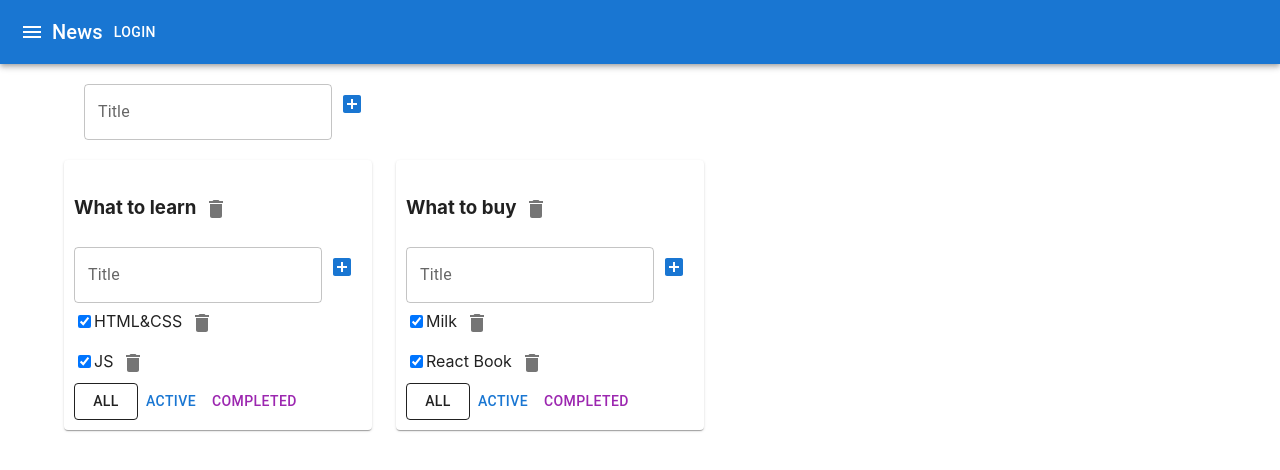
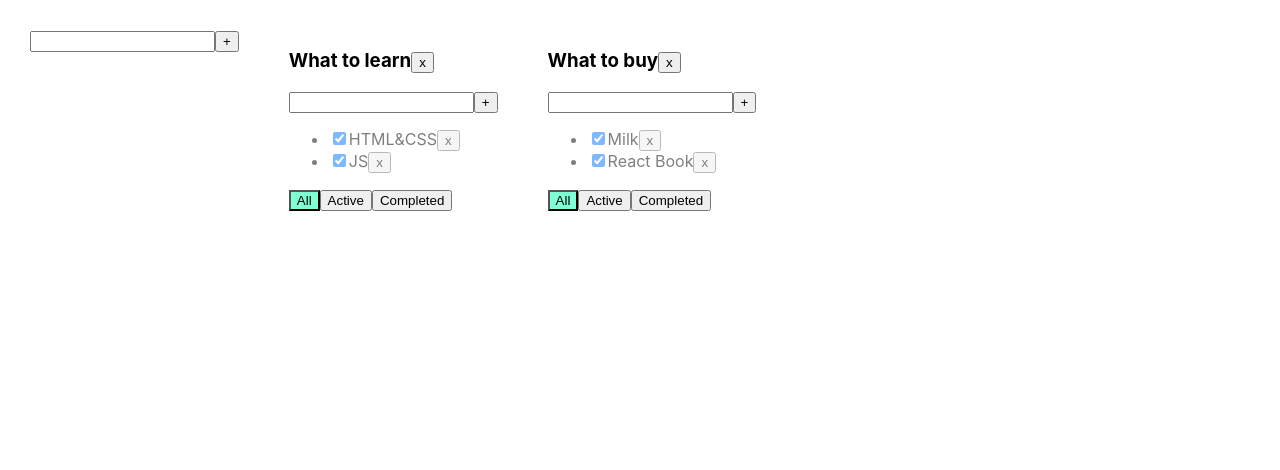
Before and after one commit to akach-dev/todolist-tuesday, a React (Create React App) app: page / in a window 1280 px wide. Shown: the top 470 px of the page. Built offline with nearby package versions, Linux system fonts and the light colour scheme.

Commit message:
start lesson 7

```diff
--- a/src/AddItemForm.tsx
+++ b/src/AddItemForm.tsx
@@ -1,8 +1,4 @@
 import React, {ChangeEvent, KeyboardEvent, useState} from 'react';
-import {IconButton, TextField} from "@mui/material";
-import {AddBox} from "@mui/icons-material";
-
-
 
 type AddItemFormPropsType = {
     addItem: (title: string) => void
@@ -34,16 +30,13 @@ export function AddItemForm(props: AddItemFormPropsType) {
     }
 
     return <div>
-        <TextField variant="outlined"
-                   error={!!error}
-                   value={title}
-                   onChange={onChangeHandler}
-                   onKeyPress={onKeyPressHandler}
-                   label="Title"
-                   helperText={error}
+        <input value={title}
+               onChange={onChangeHandler}
+               onKeyPress={onKeyPressHandler}
+               className={error ? "error" : ""}
         />
-        <IconButton color="primary" onClick={addItem}>
-            <AddBox />
-        </IconButton>
+        <button onClick={addItem}>+</button>
+
+        {error && <div className="error-message">{error}</div>}
     </div>
 }
--- a/src/App.css
+++ b/src/App.css
@@ -1,4 +1,4 @@
-/*
+
 .App {
   padding: 30px;
   display: flex;
@@ -23,4 +23,3 @@
 .is-done {
   opacity: 0.5;
 }
-*/
--- a/src/App.tsx
+++ b/src/App.tsx
@@ -3,13 +3,16 @@ import './App.css';
 import {TaskType, Todolist} from './Todolist';
 import {v1} from 'uuid';
 import {AddItemForm} from './AddItemForm';
-import AppBar from '@mui/material/AppBar/AppBar';
-import {Button, Container, Grid, IconButton, Paper, Toolbar, Typography} from "@mui/material";
-import {Menu} from "@mui/icons-material";
+
+import IconButton from '@mui/material/IconButton';
+import Stack from '@mui/material/Stack';
+import DeleteIcon from '@mui/icons-material/Delete';
+import AlarmIcon from '@mui/icons-material/Alarm';
+import AddShoppingCartIcon from '@mui/icons-material/AddShoppingCart';
 
 
 export type FilterValuesType = "all" | "active" | "completed";
-export type TodolistType = {
+type TodolistType = {
   id: string
   title: string
   filter: FilterValuesType
@@ -21,26 +24,6 @@ type TasksStateType = {
 
 
 function App() {
-  let todolistId1 = v1();
-  let todolistId2 = v1();
-
-  let [todolists, setTodolists] = useState<Array<TodolistType>>([
-    {id: todolistId1, title: "What to learn", filter: "all"},
-    {id: todolistId2, title: "What to buy", filter: "all"}
-  ])
-
-  let [tasks, setTasks] = useState<TasksStateType>({
-    [todolistId1]: [
-      {id: v1(), title: "HTML&CSS", isDone: true},
-      {id: v1(), title: "JS", isDone: true}
-    ],
-    [todolistId2]: [
-      {id: v1(), title: "Milk", isDone: true},
-      {id: v1(), title: "React Book", isDone: true}
-    ]
-  });
-
-
   function removeTask(id: string, todolistId: string) {
     //достанем нужный массив по todolistId:
     let todolistTasks = tasks[todolistId];
@@ -58,6 +41,14 @@ function App() {
     tasks[todolistId] = [task, ...todolistTasks];
     // засетаем в стейт копию объекта, чтобы React отреагировал перерисовкой
     setTasks({...tasks});
+  }
+
+  function changeFilter(value: FilterValuesType, todolistId: string) {
+    let todolist = todolists.find(tl => tl.id === todolistId);
+    if (todolist) {
+      todolist.filter = value;
+      setTodolists([...todolists])
+    }
   }
 
   function changeStatus(id: string, isDone: boolean, todolistId: string) {
@@ -86,14 +77,6 @@ function App() {
     }
   }
 
-  function changeFilter(value: FilterValuesType, todolistId: string) {
-    let todolist = todolists.find(tl => tl.id === todolistId);
-    if (todolist) {
-      todolist.filter = value;
-      setTodolists([...todolists])
-    }
-  }
-
   function removeTodolist(id: string) {
     // засунем в стейт список тудулистов, id которых не равны тому, который нужно выкинуть
     setTodolists(todolists.filter(tl => tl.id != id));
@@ -113,6 +96,25 @@ function App() {
     }
   }
 
+  let todolistId1 = v1();
+  let todolistId2 = v1();
+
+  let [todolists, setTodolists] = useState<Array<TodolistType>>([
+    {id: todolistId1, title: "What to learn", filter: "all"},
+    {id: todolistId2, title: "What to buy", filter: "all"}
+  ])
+
+  let [tasks, setTasks] = useState<TasksStateType>({
+    [todolistId1]: [
+      {id: v1(), title: "HTML&CSS", isDone: true},
+      {id: v1(), title: "JS", isDone: true}
+    ],
+    [todolistId2]: [
+      {id: v1(), title: "Milk", isDone: true},
+      {id: v1(), title: "React Book", isDone: true}
+    ]
+  });
+
   function addTodolist(title: string) {
     let newTodolistId = v1();
     let newTodolist: TodolistType = {id: newTodolistId, title: title, filter: 'all'};
@@ -125,37 +127,20 @@ function App() {
 
   return (
      <div className="App">
-       <AppBar position="static">
-         <Toolbar>
-           <IconButton edge="start" color="inherit" aria-label="menu">
-             <Menu/>
-           </IconButton>
-           <Typography variant="h6">
-             News
-           </Typography>
-           <Button color="inherit">Login</Button>
-         </Toolbar>
-       </AppBar>
-       <Container fixed>
-         <Grid container style={{padding: "20px"}}>
        <AddItemForm addItem={addTodolist}/>
-         </Grid>
-         <Grid container spacing={3}>
        {
          todolists.map(tl => {
            let allTodolistTasks = tasks[tl.id];
            let tasksForTodolist = allTodolistTasks;
 
            if (tl.filter === "active") {
-                 tasksForTodolist = allTodolistTasks.filter(t => !t.isDone);
+             tasksForTodolist = allTodolistTasks.filter(t => t.isDone === false);
            }
            if (tl.filter === "completed") {
-                 tasksForTodolist = allTodolistTasks.filter(t => t.isDone);
+             tasksForTodolist = allTodolistTasks.filter(t => t.isDone === true);
            }
 
-               return <Grid key={tl.id} item>
-                 <Paper style={{padding: "10px"}}>
-                   <Todolist
+           return <Todolist
               key={tl.id}
               id={tl.id}
               title={tl.title}
@@ -169,12 +154,9 @@ function App() {
               changeTaskTitle={changeTaskTitle}
               changeTodolistTitle={changeTodolistTitle}
            />
-                 </Paper>
-               </Grid>
          })
        }
-         </Grid>
-       </Container>
+
      </div>
   );
 }
--- a/src/EditableSpan.tsx
+++ b/src/EditableSpan.tsx
@@ -1,6 +1,4 @@
-import TextField from '@mui/material/TextField/TextField';
 import React, {ChangeEvent, useState} from 'react';
-
 
 type EditableSpanPropsType = {
     value: string
@@ -24,7 +22,6 @@ export function EditableSpan(props: EditableSpanPropsType) {
     }
 
     return editMode
-        ?    <TextField variant="outlined"
-                        value={title} onChange={changeTitle} autoFocus onBlur={activateViewMode} />
+        ? <input value={title} onChange={changeTitle} autoFocus onBlur={activateViewMode}/>
         : <span onDoubleClick={activateEditMode}>{props.value}</span>
 }
--- a/src/MyCheckbox.tsx
+++ /dev/null
@@ -1,13 +0,0 @@
-import React, {ChangeEvent, FC} from 'react';
-
-type MyCheckboxPropsType = {
-  checked: boolean
-  onChange: (event: boolean) => void
-}
-
-export const MyCheckbox: FC<MyCheckboxPropsType> = ({checked, onChange}) => {
-  const onChangeHandler = (e: ChangeEvent<HTMLInputElement>) => {
-    onChange(e.currentTarget.checked)
-  };
-  return <input type="checkbox" checked={checked} onChange={onChangeHandler}/>
-};
--- a/src/Todolist.tsx
+++ b/src/Todolist.tsx
@@ -2,11 +2,6 @@ import React, {ChangeEvent} from 'react';
 import {FilterValuesType} from './App';
 import {AddItemForm} from './AddItemForm';
 import {EditableSpan} from './EditableSpan';
-import IconButton from '@mui/material/IconButton/IconButton';
-import {Delete} from "@mui/icons-material";
-import {Button, Checkbox} from "@mui/material";
-import {MyCheckbox} from "./MyCheckbox";
-
 
 export type TaskType = {
     id: string
@@ -44,62 +39,42 @@ export function Todolist(props: PropsType) {
     const onActiveClickHandler = () => props.changeFilter("active", props.id);
     const onCompletedClickHandler = () => props.changeFilter("completed", props.id);
 
-
-  const onChangeHandler = (event: boolean, id: string) => {
-    props.changeTaskStatus(id, event, props.id);
-  }
-
-
     return <div>
-    <h3><EditableSpan value={props.title} onChange={changeTodolistTitle}/>
-      <IconButton onClick={removeTodolist}>
-        <Delete/>
-      </IconButton>
+        <h3> <EditableSpan value={props.title} onChange={changeTodolistTitle} />
+            <button onClick={removeTodolist}>x</button>
         </h3>
         <AddItemForm addItem={addTask}/>
-    <div>
+        <ul>
             {
                 props.tasks.map(t => {
                     const onClickHandler = () => props.removeTask(t.id, props.id)
-          // const onChangeHandler = (e: ChangeEvent<HTMLInputElement>) => {
-          //   let newIsDoneValue = e.currentTarget.checked;
-          //   props.changeTaskStatus(t.id, newIsDoneValue, props.id);
-          // }
+                    const onChangeHandler = (e: ChangeEvent<HTMLInputElement>) => {
+                        let newIsDoneValue = e.currentTarget.checked;
+                        props.changeTaskStatus(t.id, newIsDoneValue, props.id);
+                    }
                     const onTitleChangeHandler = (newValue: string) => {
                         props.changeTaskTitle(t.id, newValue, props.id);
                     }
 
 
-          return <div key={t.id} className={t.isDone ? "is-done" : ""}>
-            <MyCheckbox checked={t.isDone} onChange={(event) => onChangeHandler(event, t.id)}/>
-            {/*<Checkbox*/}
-            {/*    checked={t.isDone}*/}
-            {/*    color="primary"*/}
-            {/*    onChange={onChangeHandler}*/}
-            {/*/>*/}
-
-            <EditableSpan value={t.title} onChange={onTitleChangeHandler}/>
-            <IconButton onClick={onClickHandler}>
-              <Delete/>
-            </IconButton>
-          </div>
+                    return <li key={t.id} className={t.isDone ? "is-done" : ""}>
+                        <input type="checkbox" onChange={onChangeHandler} checked={t.isDone}/>
+                        <EditableSpan value={t.title} onChange={onTitleChangeHandler} />
+                        <button onClick={onClickHandler}>x</button>
+                    </li>
                 })
             }
-    </div>
+        </ul>
         <div>
-      <Button variant={props.filter === 'all' ? 'outlined' : 'text'}
-              onClick={onAllClickHandler}
-              color={'inherit'}
-      >All
-      </Button>
-      <Button variant={props.filter === 'active' ? 'outlined' : 'text'}
-              onClick={onActiveClickHandler}
-              color={'primary'}>Active
-      </Button>
-      <Button variant={props.filter === 'completed' ? 'outlined' : 'text'}
-              onClick={onCompletedClickHandler}
-              color={'secondary'}>Completed
-      </Button>
+            <button className={props.filter === 'all' ? "active-filter" : ""}
+                    onClick={onAllClickHandler}>All
+            </button>
+            <button className={props.filter === 'active' ? "active-filter" : ""}
+                    onClick={onActiveClickHandler}>Active
+            </button>
+            <button className={props.filter === 'completed' ? "active-filter" : ""}
+                    onClick={onCompletedClickHandler}>Completed
+            </button>
         </div>
     </div>
 }
```
Also changed, not shown: package.json (+4 -4 lines), src/state/todoList-reducer.ts (deleted, +0 -37 lines), 2 other files (tests, documents, lock files or other folders). Lines whose indentation alone changed are shown as unchanged.
